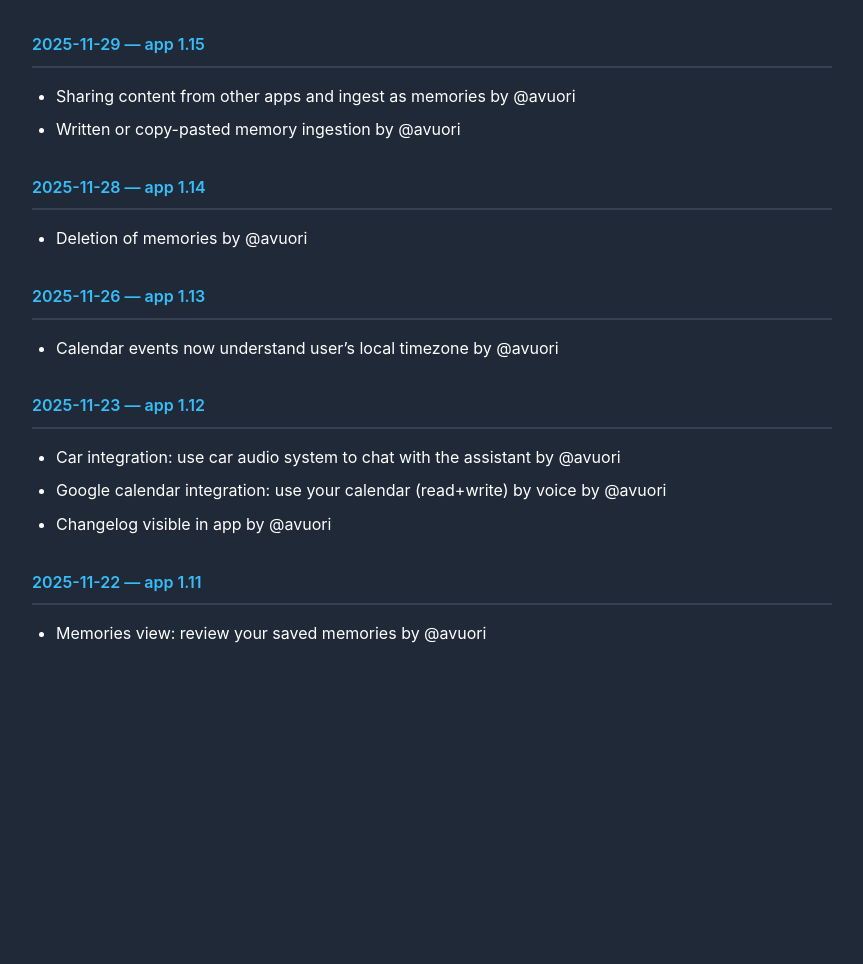
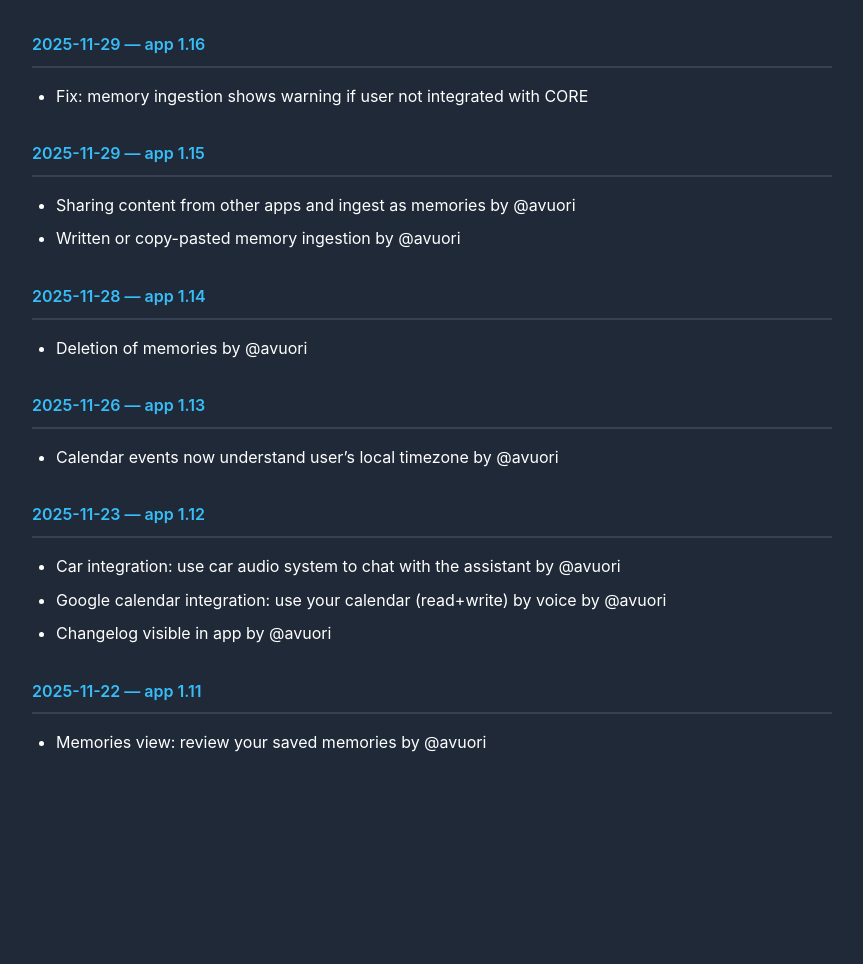
Before and after one commit to memory2-app/changelog, a Jekyll site: the page built from index.md, in a window 1280 px wide. Shown: the whole page, without its empty margins (208-1071 px from the left). Built offline with Jekyll 4.4.1, drawn with Linux system fonts in a browser that asks for light colours.

Commit message:
2025-11-29-fix

```diff
--- a/index.md
+++ b/index.md
@@ -2,6 +2,9 @@
 layout: default
 title: Memory2 Changelog
 ---
+
+# 2025-11-29 — app 1.16
+* Fix: memory ingestion shows warning if user not integrated with CORE
 
 # 2025-11-29 — app 1.15
 * Sharing content from other apps and ingest as memories by @avuori
```
